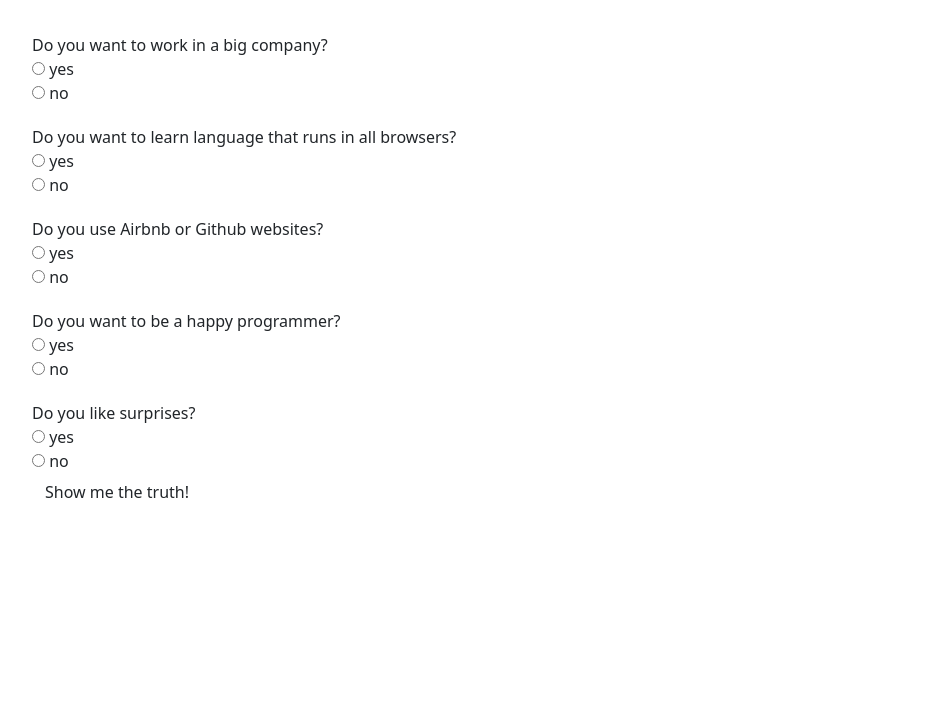
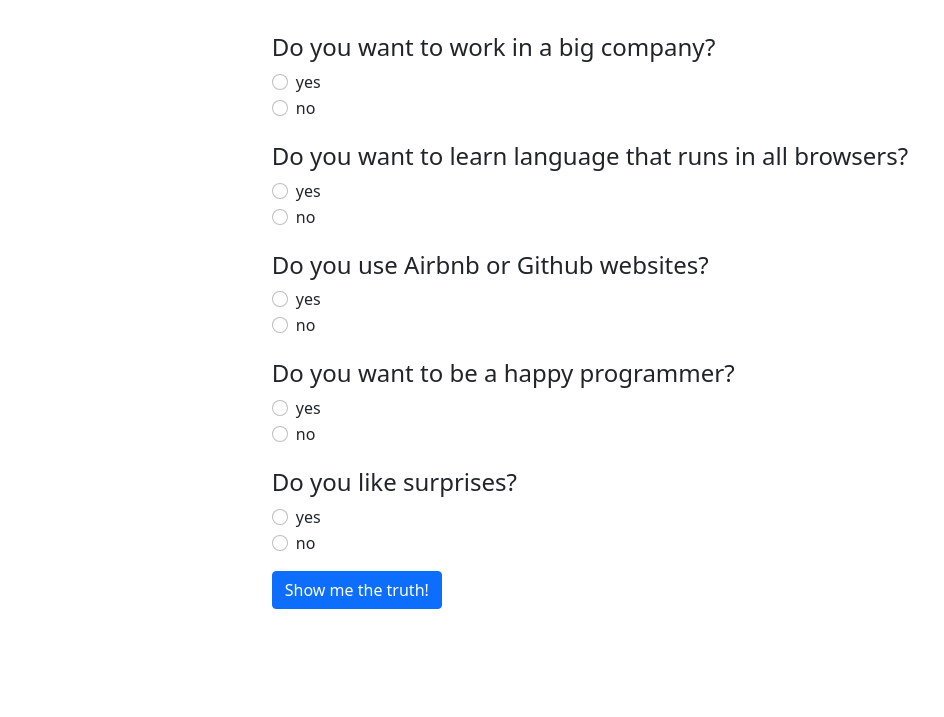
Before and after one commit to vzubarieva/programming-language-suggester, a plain HTML site: page index.html in a window 1280 px wide. Shown: the part 83-800 px from the top of the page, without its empty margins (50-994 px from the left). Drawn offline with nearby package versions, Linux system fonts and the light colour scheme.

Commit message:
update styles of text, buttons

```diff
--- a/css/styles.css
+++ b/css/styles.css
@@ -1,3 +1,12 @@
 .form-group {
   padding-top: 20px;
 }
+
+h1 {
+  color:blueviolet;
+}
+
+#output {
+  color:blueviolet;
+
+}
--- a/index.html
+++ b/index.html
@@ -13,94 +13,97 @@
 
 <body>
 
-  <div class="container">
+  <div class="container d-flex flex-column align-items-center justify-content-center" >
     <h1>Programming language suggester</h1>
     <form id="survey">
       <p>What programming language is the best for you?</p>
       <div class="form-group">
-        <label for="input1">Do you want to work in a big company?</label>
-        <div class="radio">
-          <label>
-            <input type="radio" name="question1" value="yes">
+        <label for="input1" class="h4">Do you want to work in a big company?</label>
+        <div class="form-check">
+          <input class="form-check-input" type="radio" name="question1" value="yes">
+          <label class="form-check-label">
             yes
           </label>
         </div>
-        <div class="radio">
-          <label>
-            <input type="radio" name="question1" value="no">
+        <div class="form-check">
+          <input class="form-check-input" type="radio" name="question1" value="no">
+          <label class="form-check-label">
             no
           </label>
         </div>
       </div>
 
       <div class="form-group">
-        <label for="input2">Do you want to learn language that runs in all browsers?</label>
-        <div class="radio">
-          <label>
-            <input type="radio" name="question2" value="yes">
+        <label for="input2" class="h4">Do you want to learn language that runs in all browsers?</label>
+        <div class="form-check">
+          <input class="form-check-input" type="radio" name="question2" value="yes">
+          <label class="form-check-label">
             yes
           </label>
         </div>
-        <div class="radio">
-          <label>
-            <input type="radio" name="question2" value="no">
+        <div class="form-check">
+          <input class="form-check-input" type="radio" name="question2" value="no">
+          <label class="form-check-label">
             no
           </label>
         </div>
       </div>
       <div class="form-group">
-        <label for="input3">Do you use Airbnb or Github websites?</label>
-        <div class="radio">
-          <label>
-            <input type="radio" name="question3" value="yes">
+        <label for="input3" class="h4">Do you use Airbnb or Github websites?</label>
+        <div class="form-check">
+          <input class="form-check-input" type="radio" name="question3" value="yes">
+          <label class="form-check-label">
             yes
           </label>
         </div>
-        <div class="radio">
-          <label>
-            <input type="radio" name="question3" value="no">
+        <div class="form-check">
+          <input class="form-check-input" type="radio" name="question3" value="no">
+          <label class="form-check-label">
             no
           </label>
         </div>
       </div>
 
       <div class="form-group">
-        <label for="input4">Do you want to be a happy programmer?</label>
-        <div class="radio">
-          <label>
-            <input type="radio" name="question4" value="yes">
+        <label for="input4" class="h4">Do you want to be a happy programmer?</label>
+        <div class="form-check">
+          <input class="form-check-input" type="radio" name="question4" value="yes">
+          <label class="form-check-label">
             yes
           </label>
         </div>
-        <div class="radio">
-          <label>
-            <input type="radio" name="question4" value="no">
+        <div class="form-check">
+          <input class="form-check-input" type="radio" name="question4" value="no">
+          <label class="form-check-label">
             no
           </label>
         </div>
       </div>
 
       <div class="form-group">
-        <label for="input5">Do you like surprises?</label>
-        <div class="radio">
-          <label>
-            <input type="radio" name="question5" value="yes">
+        <label for="input5" class="h4">Do you like surprises?</label>
+        <div class="form-check">
+          <input class="form-check-input" type="radio" name="question5" value="yes">
+          <label class="form-check-label">
             yes
           </label>
         </div>
-        <div class="radio">
-          <label>
-            <input type="radio" name="question5" value="no">
+        <div class="form-check">
+          <input class="form-check-input" type="radio" name="question5" value="no">
+          <label class="form-check-label">
             no
           </label>
         </div>
       </div>
-      <button type="submit" class="btn">Show me the truth!</button>
+      <div class="d-flex flex-row  mb-3 mt-3 align-items-center">
+        <button type="submit" class="btn btn-primary ">Show me the truth!</button>
+        <h6 id="output" class="ms-3"></h6>
+      </div>
+
     </form>
+
   </div>
 
-
-  <div id="output"></div>
 
 </body>
 
```
